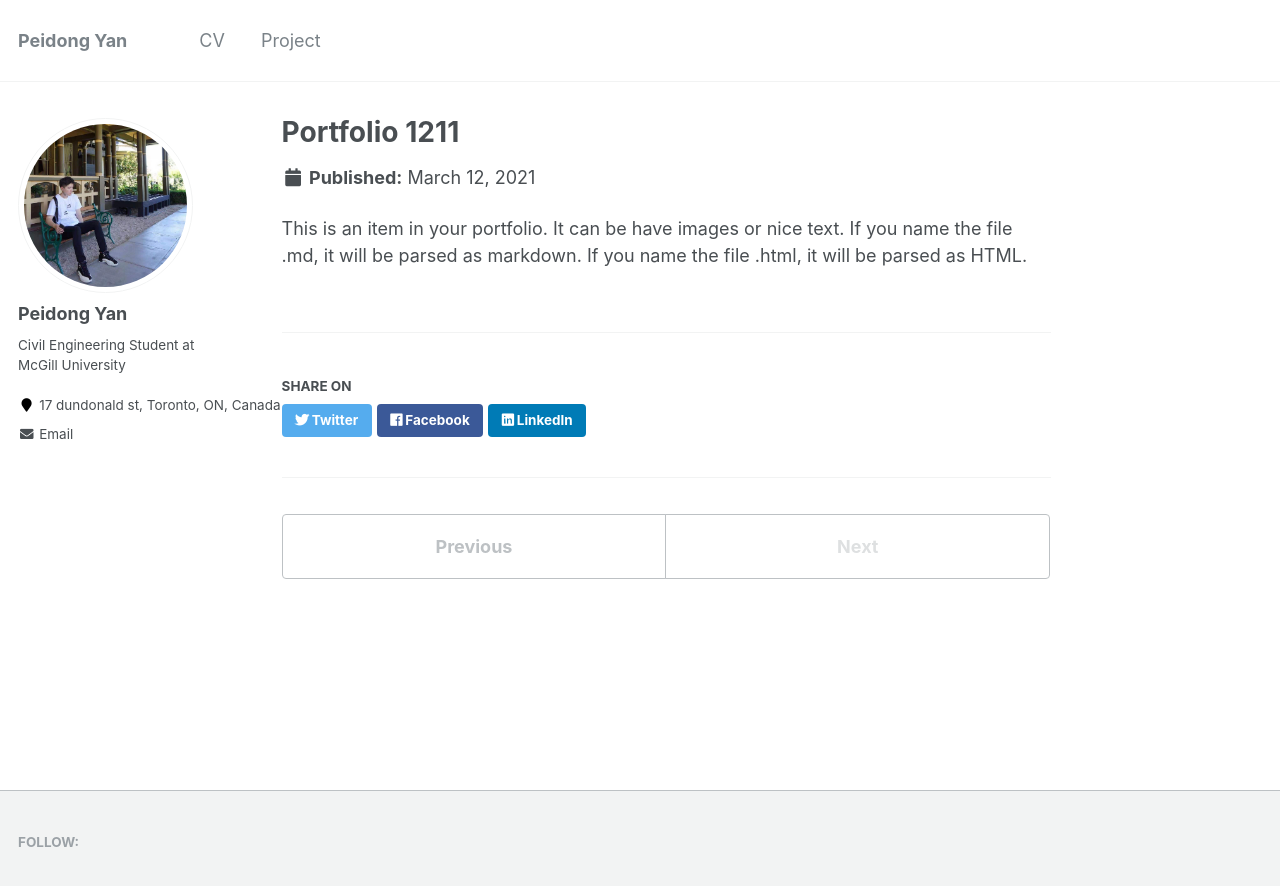
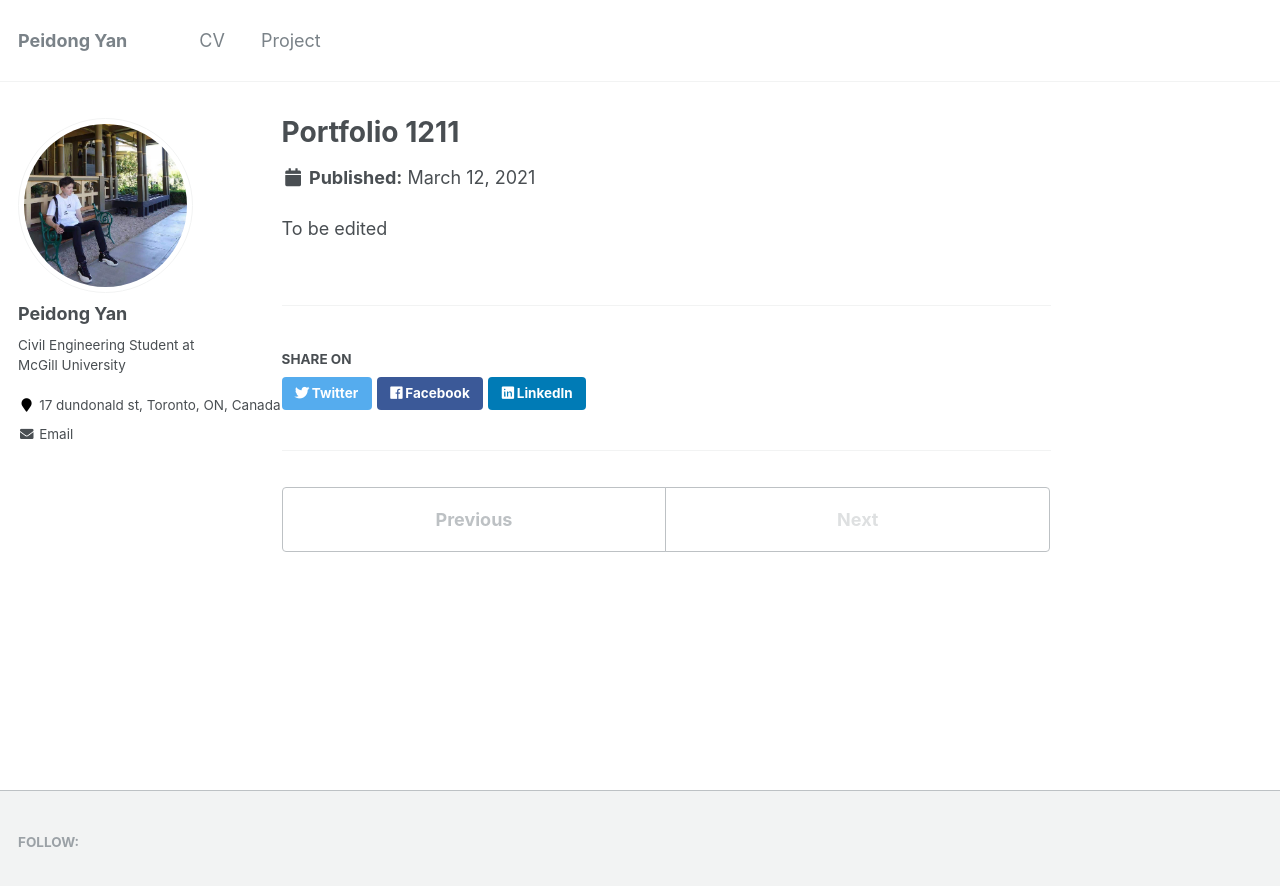
Before and after one commit to LorenYan98/LY.github.io, a Jekyll site: the page built from _portfolio/11portfolio-2.html, in a window 1280 px wide. Shown: the top 886 px of the page. Built offline with Jekyll 4.4.1, drawn with Linux system fonts in a browser that asks for light colours.

Commit message:
Update 11portfolio-2.html

```diff
--- a/_portfolio/11portfolio-2.html
+++ b/_portfolio/11portfolio-2.html
@@ -4,4 +4,4 @@ excerpt: "Short description of portfolio item number 2 <br/><img src='/images/50
 collection: portfolio
 ---
 
-This is an item in your portfolio. It can be have images or nice text. If you name the file .md, it will be parsed as markdown. If you name the file .html, it will be parsed as HTML.
+To be edited
```
